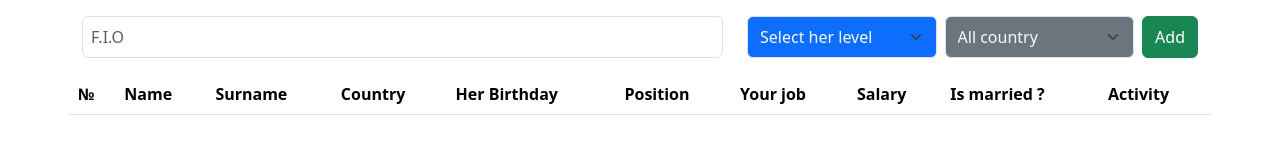
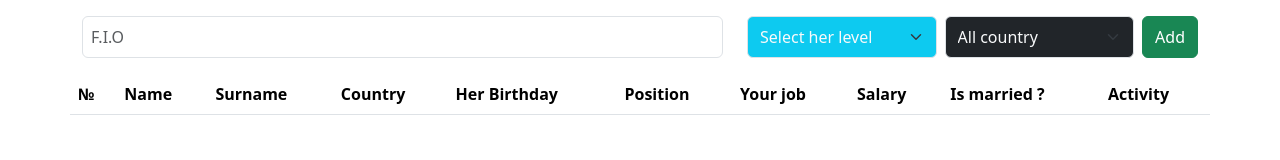
Before and after one commit to Shohislom1112/Lesson_1_8, a plain HTML site: page index.html in a window 1280 px wide. Drawn offline with nearby package versions, Linux system fonts and the light colour scheme.

Commit message:
shohislm's homework

```diff
--- a/index.html
+++ b/index.html
@@ -333,7 +333,7 @@
           <select
             name="filter-select"
             id="filter-select"
-            class="form-select bg-primary text-light d-block w-40"
+            class="form-select bg-info text-light d-block w-40"
           >
             <option value="Select a level">Select her level</option>
             <option value="Junior">Junior</option>
@@ -343,7 +343,7 @@
           <select
             name="filter-country"
             id="filter-country"
-            class="form-select bg-secondary text-light d-block w-40"
+            class="form-select bg-dark text-light d-block w-40"
           >
             <option value="Select your country">All country</option>
               <option value="Tashkent">Tashkent</option>
```
